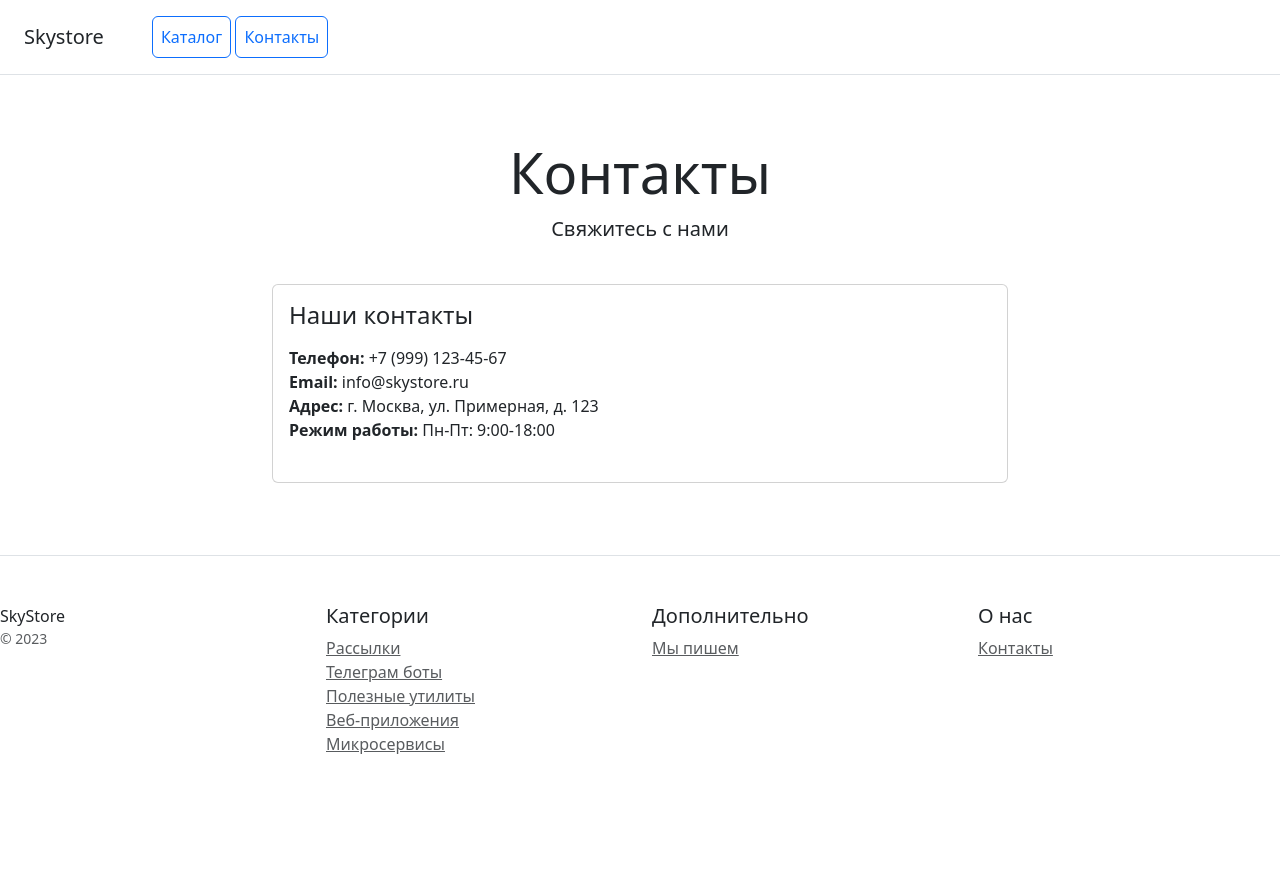
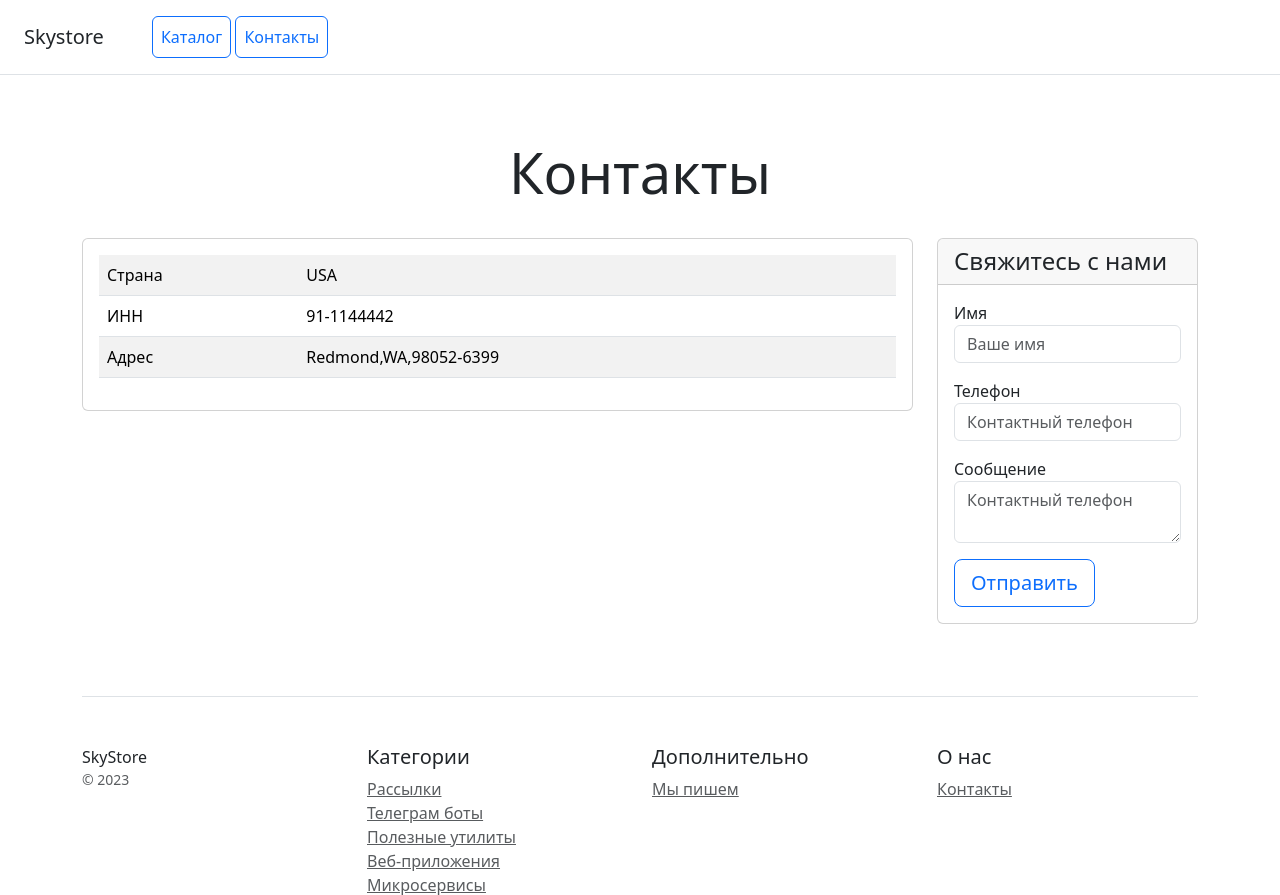
Before and after one commit to PogRom26/DJ_catalog, a Django app: template catalog/templates/catalog/contacts.html in a window 1280 px wide. Shown: the top 895 px of the page. Before the commit the page ends 754 px from the top, so only its background shows below. Run offline with Django 5.2, Linux system fonts and the light colour scheme; the template is opened without the code that fills it, so the values that code supplies are empty; parts of the project's set-up code (start-up, migrations or seed data) failed here and were passed over; some libraries are stand-ins or nearby versions.

Commit message:
Обновление кода

```diff
--- a/catalog/templates/catalog/contacts.html
+++ b/catalog/templates/catalog/contacts.html
@@ -1,28 +1,108 @@
-{% extends 'catalog/base.html' %}
+<!doctype html>
+<html lang="en">
+<head>
+    <meta charset="utf-8">
+    <meta content="width=device-width, initial-scale=1" name="viewport">
+    <title>Skystore</title>
+    <link href="/static/css/bootstrap.min.css" rel="stylesheet">
+</head>
+<body>
+<div class="d-flex flex-column flex-md-row align-items-center p-3 px-md-4 mb-3 bg-white border-bottom box-shadow">
+    <h5 class="my-0 mr-md-auto font-weight-normal">Skystore</h5>
+    <nav class="ms-5">
+        <a class="p-2 btn btn-outline-primary" href="/catalog/home/">Каталог</a>
+        <a class="p-2 btn btn-outline-primary" href="/catalog/contacts/">Контакты</a>
+    </nav>
+</div>
 
-{% block title %}Контакты - Skystore{% endblock %}
+<div class="pricing-header px-3 py-3 pt-md-5 pb-md-4 mx-auto text-center">
+    <h1 class="display-4">Контакты</h1>
+</div>
 
-{% block content %}
 <div class="container">
-    <div class="pricing-header px-3 py-3 pt-md-5 pb-md-4 mx-auto text-center">
-        <h1 class="display-4">Контакты</h1>
-        <p class="lead">Свяжитесь с нами</p>
-    </div>
-
-    <div class="row justify-content-center">
-        <div class="col-8">
+    <div class="row text-start">
+        <div class="col-lg-9 col-md-6 col-sm-12">
             <div class="card mb-4 box-shadow">
                 <div class="card-body">
-                    <h4>Наши контакты</h4>
-                    <ul class="list-unstyled mt-3 mb-4">
-                        <li><strong>Телефон:</strong> +7 (999) 123-45-67</li>
-                        <li><strong>Email:</strong> info@skystore.ru</li>
-                        <li><strong>Адрес:</strong> г. Москва, ул. Примерная, д. 123</li>
-                        <li><strong>Режим работы:</strong> Пн-Пт: 9:00-18:00</li>
-                    </ul>
+                    <table class="table table-striped">
+                        <tr>
+                            <td class="w-25">Страна</td>
+                            <td>USA</td>
+                        </tr>
+                        <tr>
+                            <td class="w-25">ИНН</td>
+                            <td>91-1144442</td>
+                        </tr>
+                        <tr>
+                            <td class="w-25">Адрес</td>
+                            <td>Redmond,WA,98052-6399</td>
+                        </tr>
+                    </table>
+                </div>
+            </div>
+        </div>
+        <div class="col-lg-3 col-md-6 col-sm-12">
+            <div class="card mb-4 box-shadow">
+                <div class="card-header">
+                    <h4 class="my-0 font-weight-normal">Свяжитесь с нами</h4>
+                </div>
+                <div class="card-body">
+                    <form action="" class="form-floating" method="post">
+                        {% csrf_token %}
+                        <div class="mb-3">
+                            <label for="name">Имя</label>
+                            <input class="form-control" id="name" name="name" placeholder="Ваше имя" required
+                                   type="text">
+                        </div>
+                        <div class="mb-3">
+                            <label for="phone">Телефон</label>
+                            <input class="form-control" id="phone" name="phone" placeholder="Контактный телефон"
+                                   required type="text">
+                        </div>
+                        <div class="mb-3">
+                            <label for="message">Сообщение</label>
+                            <textarea class="form-control" id="message" name="message" placeholder="Контактный телефон"
+                                      required type="text"></textarea>
+                        </div>
+                        <button class="btn btn-lg btn-block btn-outline-primary" type="submit">Отправить</button>
+                    </form>
                 </div>
             </div>
         </div>
     </div>
+
+    <footer class="pt-4 my-md-5 pt-md-5 border-top">
+        <div class="row">
+            <div class="col-12 col-md">
+                SkyStore
+                <small class="d-block mb-3 text-muted">&copy; 2023</small>
+            </div>
+            <div class="col-6 col-md">
+                <h5>Категории</h5>
+                <ul class="list-unstyled text-small">
+                    <li><a class="text-muted" href="#">Рассылки</a></li>
+                    <li><a class="text-muted" href="#">Телеграм боты</a></li>
+                    <li><a class="text-muted" href="#">Полезные утилиты</a></li>
+                    <li><a class="text-muted" href="#">Веб-приложения</a></li>
+                    <li><a class="text-muted" href="#">Микросервисы</a></li>
+                </ul>
+            </div>
+            <div class="col-6 col-md">
+                <h5>Дополнительно</h5>
+                <ul class="list-unstyled text-small">
+                    <li><a class="text-muted" href="#">Мы пишем</a></li>
+                </ul>
+            </div>
+            <div class="col-6 col-md">
+                <h5>О нас</h5>
+                <ul class="list-unstyled text-small">
+                    <li><a class="text-muted" href="/catalog/contacts/">Контакты</a></li>
+                </ul>
+            </div>
+        </div>
+    </footer>
 </div>
-{% endblock %}
+
+<script src="/static/js/bootstrap.bundle.min.js"></script>
+</body>
+</html>
--- a/catalog/templates/catalog/home.html
+++ b/catalog/templates/catalog/home.html
@@ -1,6 +1,6 @@
 {% extends 'catalog/base.html' %}
 
-{% block title %}Skystore - Главная{% endblock %}
+{% block title %}{{ title }}{% endblock %}
 
 {% block content %}
 <div class="pricing-header px-3 py-3 pt-md-5 pb-md-4 mx-auto text-center">
--- a/catalog/urls.py
+++ b/catalog/urls.py
@@ -1,10 +1,10 @@
 from django.urls import path
-from . import views
+from .views import HomeView, ProductDetailView, ContactsView
 
 app_name = 'catalog'
 
 urlpatterns = [
-    path('home/', views.home, name='home'),
-    path('contacts/', views.contacts, name='contacts'),
-    path('product/<int:pk>/', views.product_detail, name='product_detail'),
+    path('home/', HomeView.as_view(), name='home'),
+    path('contacts/', ContactsView.as_view(), name='contacts'),
+    path('product/<int:pk>/', ProductDetailView.as_view(), name='product_detail'),
 ]
```
Also changed, not shown: catalog/admin.py (+4 -13 lines), catalog/templates/catalog/product_detail.html (+51 -6 lines), catalog/views.py (+31 -26 lines), 1 other file.
